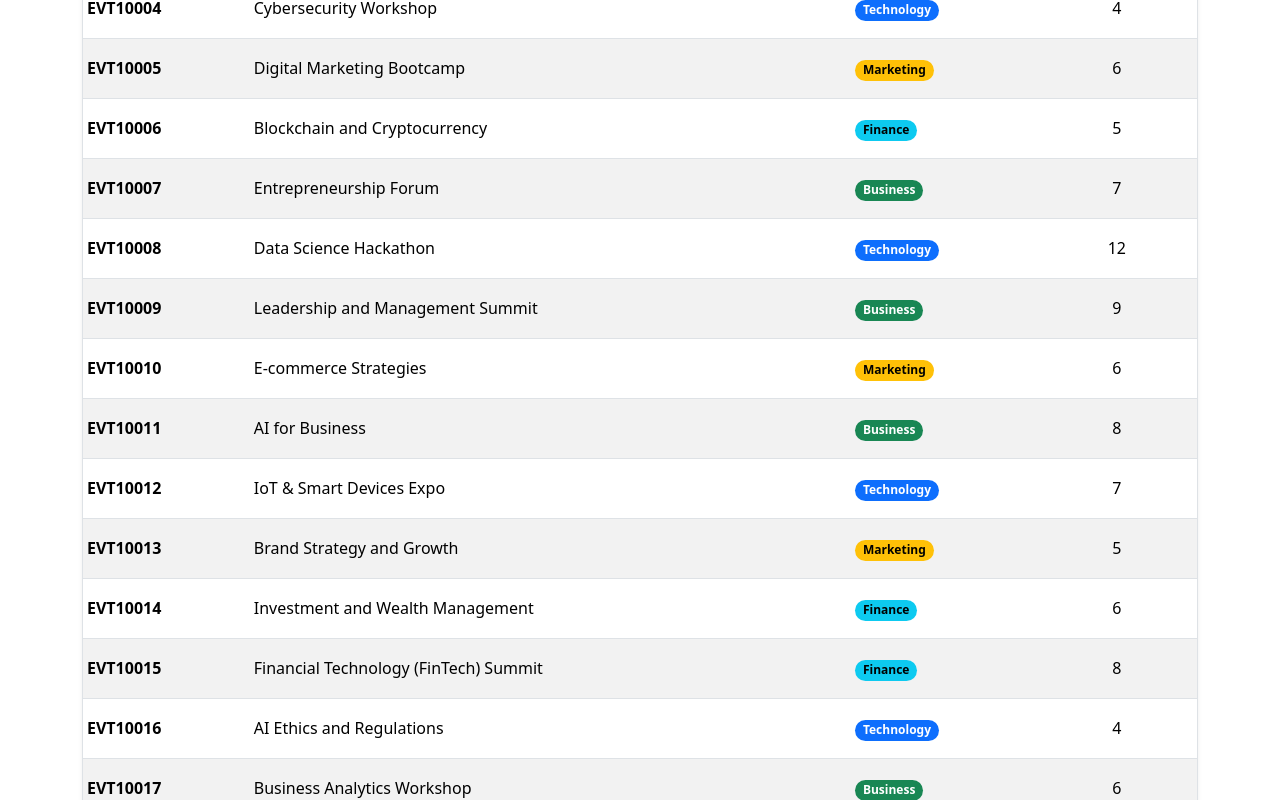
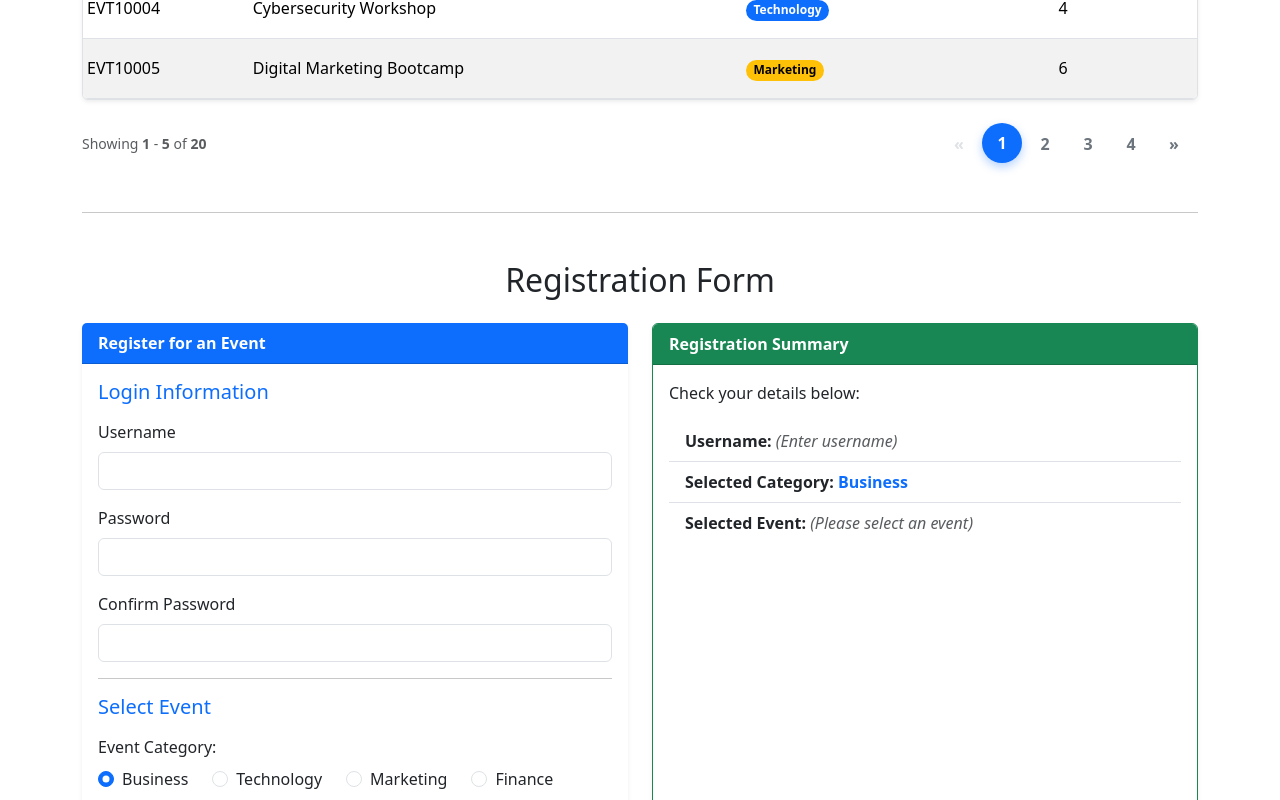
Before and after one commit to Quynh-Trang12/asm1, a Vue app: page / in a window 1280 px wide. Shown: the part 1920-2720 px from the top of the page. Built offline with nearby package versions, Linux system fonts and the light colour scheme.

Commit message:
table layout v1

```diff
--- a/src/App.vue
+++ b/src/App.vue
@@ -1,5 +1,5 @@
 <script setup>
-import { ref, computed } from 'vue'
+import { ref, computed, watch } from 'vue'
 import { events as eventData } from './data/events.js'
 
 // --- DATA ---
@@ -10,6 +10,10 @@ const searchId = ref('')
 const searchName = ref('')
 const searchDuration = ref('')
 const searchCategory = ref('All')
+
+// --- PAGINATION STATE ---
+const currentPage = ref(1)
+const itemsPerPage = 5
 
 // --- REGISTRATION FORM STATE ---
 const formUsername = ref('')
@@ -31,6 +35,25 @@ const filteredEvents = computed(() => {
   })
 })
 
+const totalPages = computed(() => {
+  return Math.ceil(filteredEvents.value.length / itemsPerPage)
+})
+
+const paginatedEvents = computed(() => {
+  const start = (currentPage.value - 1) * itemsPerPage
+  const end = start + itemsPerPage
+  return filteredEvents.value.slice(start, end)
+})
+
+const startItemIndex = computed(() => {
+  if (filteredEvents.value.length === 0) return 0
+  return (currentPage.value - 1) * itemsPerPage + 1
+})
+
+const endItemIndex = computed(() => {
+  return Math.min(currentPage.value * itemsPerPage, filteredEvents.value.length)
+})
+
 const categoryEvents = computed(() => {
   return events.value.filter(e => e.category === formCategory.value)
 })
@@ -43,6 +66,22 @@ const passwordsMatch = computed(() => {
   if (formConfirmPassword.value === '') return true
   return formPassword.value === formConfirmPassword.value
 })
+
+// --- WATCHERS ---
+watch([searchId, searchName, searchDuration, searchCategory], () => {
+  currentPage.value = 1
+})
+
+watch(formCategory, () => {
+  formSelectedEventId.value = ''
+})
+
+// --- METHODS ---
+const goToPage = (page) => {
+  if (page >= 1 && page <= totalPages.value) {
+    currentPage.value = page
+  }
+}
 </script>
 
 <template>
@@ -74,7 +113,7 @@ const passwordsMatch = computed(() => {
 
     <section id="event-information" class="mb-5">
       <h2 class="text-center mb-4">Event Information</h2>
-      <div class="card p-4 mb-4 bg-light border-0 shadow-sm">
+      <div class="card p-4 mb-4 bg-white border-0 shadow-sm">
         <div class="row g-3">
           <div class="col-md-4"><label for="searchId" class="form-label fw-bold">Event ID:</label><input type="text" id="searchId" class="form-control" v-model="searchId" placeholder="e.g. EVT10001"></div>
           <div class="col-md-4"><label for="searchName" class="form-label fw-bold">Event Name:</label><input type="text" id="searchName" class="form-control" v-model="searchName" placeholder="e.g. AI Summit"></div>
@@ -108,21 +147,26 @@ const passwordsMatch = computed(() => {
         </div>
       </div>
 
-      <div class="table-responsive shadow-sm rounded border">
-        <table class="table table-sm table-hover table-striped align-middle mb-0 table-mobile-fit table-consistent-height">
+      <div class="table-responsive shadow-sm rounded border bg-white">
+        <table class="table table-sm table-hover-desktop table-striped align-middle mb-0 table-mobile-fit table-consistent-height">
           <thead class="table-dark">
             <tr>
-              <th scope="col" class="col-fit">Event ID</th>
-              <th scope="col">Event Name</th>
-              <th scope="col" class="col-fit">Category</th>
-              <th scope="col" class="col-fit text-center">Duration</th>
+              <th scope="col" class="col-fit text-start ps-1">Event ID</th>
+
+              <th scope="col" class="ps-1">Event Name</th>
+
+              <th scope="col" class="col-fit ps-1">Category</th>
+
+              <th scope="col" class="col-fit text-center pe-1">Duration Hours</th>
             </tr>
           </thead>
           <tbody>
-            <tr v-for="event in filteredEvents" :key="event.eventid">
-              <td class="fw-bold col-fit">{{ event.eventid }}</td>
-              <td>{{ event.eventname }}</td>
-              <td class="col-fit">
+            <tr v-for="event in paginatedEvents" :key="event.eventid">
+              <td class="col-fit text-start pt-1 ps-1">{{ event.eventid }}</td>
+
+              <td class="ps-1">{{ event.eventname }}</td>
+
+              <td class="col-fit ps-1">
                 <span class="badge rounded-pill"
                       :class="{
                         'text-bg-primary': event.category === 'Technology',
@@ -133,12 +177,40 @@ const passwordsMatch = computed(() => {
                   {{ event.category }}
                 </span>
               </td>
-              <td class="text-center col-fit">{{ event.durationhour }}</td>
+
+              <td class="text-center col-fit pe-1">{{ event.durationhour }}</td>
             </tr>
             <tr v-if="filteredEvents.length === 0"><td colspan="4" class="text-center text-muted py-5">No events match your criteria.</td></tr>
           </tbody>
         </table>
       </div>
+
+      <nav v-if="totalPages > 1" aria-label="Event pagination" class="d-flex justify-content-between align-items-center mt-4 flex-column flex-sm-row">
+
+        <div class="text-muted small mb-3 mb-sm-0">
+          Showing <strong>{{ startItemIndex }}</strong> - <strong>{{ endItemIndex }}</strong> of <strong>{{ filteredEvents.length }}</strong>
+        </div>
+
+        <ul class="pagination pagination-modern mb-0">
+          <li class="page-item" :class="{ disabled: currentPage === 1 }">
+            <button class="page-link" @click.prevent="goToPage(currentPage - 1)" aria-label="Previous">
+              <span aria-hidden="true">&laquo;</span>
+            </button>
+          </li>
+          <li class="page-item"
+              v-for="page in totalPages"
+              :key="page"
+              :class="{ active: currentPage === page }">
+            <button class="page-link" @click.prevent="goToPage(page)">{{ page }}</button>
+          </li>
+          <li class="page-item" :class="{ disabled: currentPage === totalPages }">
+            <button class="page-link" @click.prevent="goToPage(currentPage + 1)" aria-label="Next">
+              <span aria-hidden="true">&raquo;</span>
+            </button>
+          </li>
+        </ul>
+
+      </nav>
     </section>
 
     <hr class="my-5" />
@@ -148,22 +220,22 @@ const passwordsMatch = computed(() => {
 
       <div class="row">
         <div class="col-md-6">
-          <div class="card shadow-sm">
-            <div class="card-header bg-primary text-white">Register for an Event</div>
+          <div class="card shadow-sm border-0">
+            <div class="card-header bg-primary text-white fw-bold">Register for an Event</div>
             <div class="card-body">
               <form @submit.prevent>
-                <h3 class="h5 mb-3">Login Information</h3>
+                <h3 class="h5 mb-3 text-primary">Login Information</h3>
                 <div class="mb-3"><label for="username" class="form-label">Username</label><input type="text" id="username" class="form-control" v-model="formUsername" autocomplete="username"></div>
                 <div class="mb-3"><label for="password" class="form-label">Password</label><input type="password" id="password" class="form-control" v-model="formPassword" autocomplete="new-password"></div>
                 <div class="mb-3">
                   <label for="confirmPassword" class="form-label">Confirm Password</label>
                   <input type="password" id="confirmPassword" class="form-control" v-model="formConfirmPassword" autocomplete="new-password">
-                  <div v-if="!passwordsMatch" class="text-danger mt-1 small">Passwords do not match!</div>
+                  <div v-if="!passwordsMatch" class="text-danger mt-1 small">The confirmed password that you enter hasn't matched with the original password.</div>
                 </div>
 
                 <hr />
 
-                <h3 class="h5 mb-3">Select Event</h3>
+                <h3 class="h5 mb-3 text-primary">Select Event</h3>
                 <div class="mb-3">
                   <span class="form-label d-block mb-2">Event Category:</span>
                   <div class="radio-options-grid">
@@ -202,13 +274,13 @@ const passwordsMatch = computed(() => {
 
         <div class="col-md-6 mt-4 mt-md-0">
           <div class="card shadow-sm h-100 border-success">
-            <div class="card-header bg-success text-white">Registration Summary</div>
+            <div class="card-header bg-success text-white fw-bold">Registration Summary</div>
             <div class="card-body">
               <p class="card-text">Check your details below:</p>
               <ul class="list-group list-group-flush">
-                <li class="list-group-item"><strong>Username:</strong> <span v-if="formUsername" class="text-primary">{{ formUsername }}</span><span v-else class="text-muted fst-italic">(Enter username)</span></li>
-                <li class="list-group-item"><strong>Selected Category:</strong> <span class="text-primary">{{ formCategory }}</span></li>
-                <li class="list-group-item"><strong>Selected Event:</strong> <span v-if="selectedEventObject" class="text-primary">{{ selectedEventObject.eventname }}</span><span v-else class="text-muted fst-italic">(Please select an event)</span></li>
+                <li class="list-group-item"><strong>Username:</strong> <span v-if="formUsername" class="text-primary fw-bold">{{ formUsername }}</span><span v-else class="text-muted fst-italic">(Enter username)</span></li>
+                <li class="list-group-item"><strong>Selected Category:</strong> <span class="text-primary fw-bold">{{ formCategory }}</span></li>
+                <li class="list-group-item"><strong>Selected Event:</strong> <span v-if="selectedEventObject" class="text-primary fw-bold">{{ selectedEventObject.eventname }}</span><span v-else class="text-muted fst-italic">(Please select an event)</span></li>
               </ul>
             </div>
           </div>
@@ -219,3 +291,10 @@ const passwordsMatch = computed(() => {
 
   </div>
 </template>
+
+<style scoped>
+table thead th {
+  white-space: normal;
+  vertical-align: top !important;
+}
+</style>
--- a/src/style.css
+++ b/src/style.css
@@ -2,7 +2,7 @@
   font-family: system-ui, -apple-system, "Segoe UI", Roboto, "Helvetica Neue", Arial, sans-serif;
   line-height: 1.5;
   color: #212529;
-  background-color: #ffffff;
+  background-color: #f8f9fa;
 }
 
 body {
@@ -17,7 +17,7 @@ body {
   padding: 0;
 }
 
-/* --- TABLE FIXES --- */
+/* --- PROFESSIONAL TABLE FIXES --- */
 
 /* 1. Consistent Alignment */
 .table.align-middle td,
@@ -30,49 +30,46 @@ body {
   height: 60px;
 }
 
-/* 3. FIX FOR STICKY HOVER */
-/* Only apply the hover effect on devices that usually use a mouse */
-@media (hover: hover) {
-  .table-hover tbody tr:hover {
-    --bs-table-accent-bg: var(--bs-table-hover-bg);
-    color: var(--bs-table-hover-color);
-  }
-}
-/* On touch devices, disable the hover background so it doesn't get "stuck" */
-@media (hover: none) {
-  .table-hover tbody tr:hover {
-    --bs-table-accent-bg: transparent;
-  }
-}
-
-/* --- RADIO BUTTON LAYOUT FIX --- */
-.radio-options-grid {
-  display: grid;
-  gap: 0.75rem; /* Consistent space between items */
-}
-
-/* Mobile: Use 2 columns so they align perfectly (Grid) instead of random wrapping */
+/* 3. MOBILE OPTIMIZATION */
 @media (max-width: 576px) {
-  .radio-options-grid {
-    grid-template-columns: 1fr 1fr; /* Two equal columns */
-  }
-
   .table-mobile-fit {
     font-size: 0.8rem;
   }
-
   .table-mobile-fit th,
   .table-mobile-fit td {
     padding: 0.5rem 0.25rem;
   }
-
+  /* Force ID and Duration columns to fit content tightly */
   .col-fit {
     width: 1%;
     white-space: nowrap;
   }
 }
 
-/* Desktop: Flow naturally but keep aligned */
+/* --- THE HOLISTIC HOVER FIX --- */
+/* We do NOT use the standard .table-hover class. */
+/* Instead, we use this custom class which ONLY works if the device has a mouse. */
+@media (hover: hover) {
+  .table-hover-desktop tbody tr:hover > * {
+    /* Use Bootstrap's default hover variables */
+    --bs-table-accent-bg: var(--bs-table-hover-bg);
+    color: var(--bs-table-hover-color);
+  }
+}
+/* On mobile (hover: none), this block simply doesn't exist. */
+/* Therefore, tapping a row changes NOTHING. The gray stripe remains gray. */
+
+
+/* --- RADIO BUTTON GRID LAYOUT --- */
+.radio-options-grid {
+  display: grid;
+  gap: 0.75rem;
+}
+@media (max-width: 576px) {
+  .radio-options-grid {
+    grid-template-columns: 1fr 1fr;
+  }
+}
 @media (min-width: 577px) {
   .radio-options-grid {
     display: flex;
@@ -80,3 +77,37 @@ body {
     gap: 1.5rem;
   }
 }
+
+/* --- PAGINATION STYLES (Modern Pills) --- */
+.pagination-modern .page-item .page-link {
+  border: none;
+  border-radius: 50%;
+  width: 40px;
+  height: 40px;
+  display: flex;
+  align-items: center;
+  justify-content: center;
+  margin: 0 4px;
+  color: #6c757d;
+  font-weight: 600;
+  background-color: transparent;
+  transition: all 0.2s ease;
+}
+
+.pagination-modern .page-item.active .page-link {
+  background-color: #0d6efd;
+  color: white;
+  box-shadow: 0 4px 10px rgba(13, 110, 253, 0.3);
+  transform: translateY(-1px);
+}
+
+.pagination-modern .page-item:not(.active):not(.disabled) .page-link:hover {
+  background-color: #e9ecef;
+  color: #0d6efd;
+  transform: translateY(-2px);
+}
+
+.pagination-modern .page-item.disabled .page-link {
+  background-color: transparent;
+  color: #dee2e6;
+}
```
